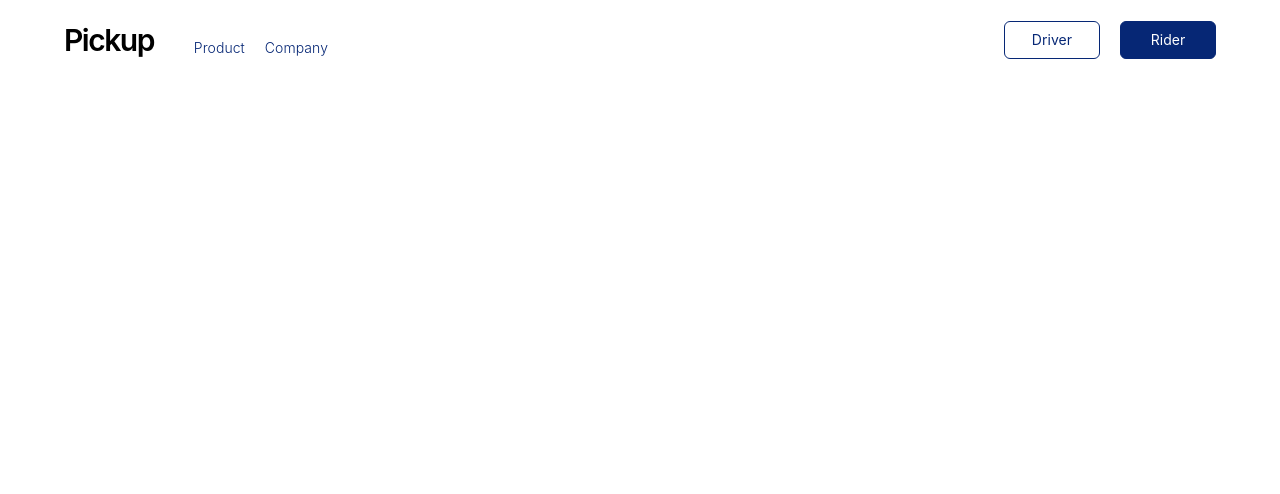
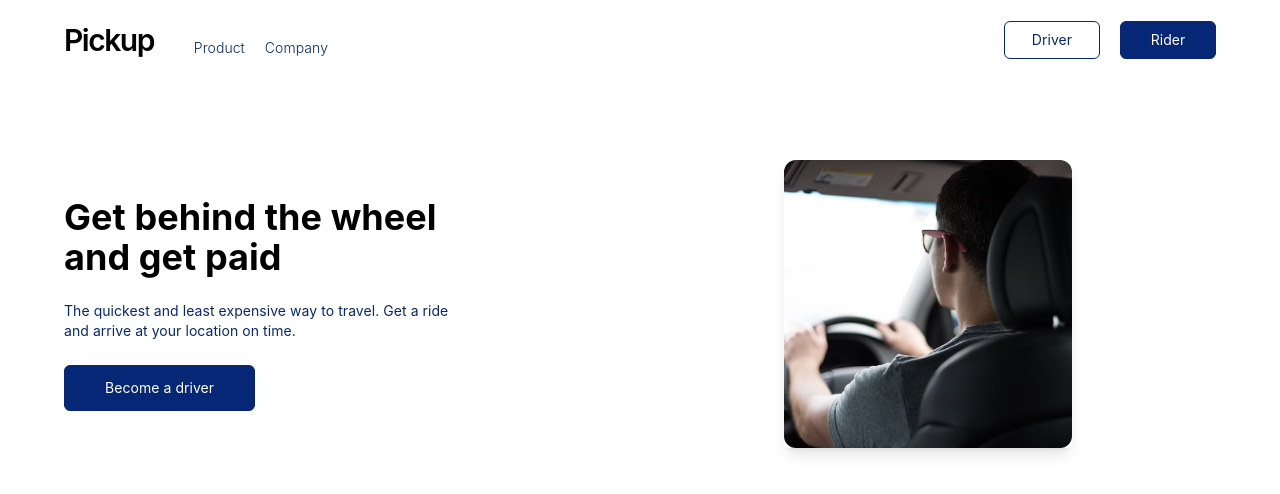
Before and after one commit to uduma-sonia/Pickup, a Next.js app: page / in a window 1280 px wide. Shown: the top 494 px of the page. Built offline with nearby package versions, Linux system fonts and the light colour scheme.

Commit message:
fixed hero section

```diff
--- /dev/null
+++ b/container/Home/Hero.jsx
@@ -0,0 +1,47 @@
+import React from "react";
+import Image from "next/image";
+
+export default function Hero() {
+  return (
+    <div className="mx-auto max-w-[1300px] py-14 xl:py-20 px-6 xl:px-16">
+      <div className="flex flex-col xl:flex-row justify-between items-center">
+        <div className="w-full xl:w-1/2 max-w-[400px] text-center xl:text-left">
+          <h3 className="font-bold text-3xl xl:text-4xl leading-tight">
+            Get behind the wheel and get paid
+          </h3>
+
+          <p className="text-sm text-primary font-normal my-6">
+            The quickest and least expensive way to travel. Get a ride and
+            arrive at your location on time.
+          </p>
+
+          <button className="border text-sm hidden xl:block border-primary rounded-md text-white bg-primary px-10 py-3">
+            Become a driver
+          </button>
+
+          <div className="flex items-center gap-5 xl:hidden justify-center">
+            <button className="border text-sm border-primary rounded-md text-primary w-24 py-2">
+              Driver
+            </button>
+
+            <button className="border text-sm border-primary rounded-md text-white bg-primary w-24 py-2">
+              Rider
+            </button>
+          </div>
+        </div>
+
+        <div className="w-full xl:w-1/2 mt-12 xl:mt-0 flex items-center justify-center">
+          <div className="h-72 relative shadow-lg w-72 ">
+            <Image
+              className="rounded-xl "
+              src="/images/hero_image.jpg"
+              alt=""
+              layout="fill"
+              objectFit="cover"
+            />
+          </div>
+        </div>
+      </div>
+    </div>
+  );
+}
--- a/container/Navbar.jsx
+++ b/container/Navbar.jsx
@@ -2,19 +2,25 @@ import React from "react";
 
 export default function Navbar() {
   return (
-    <div className="mx-auto max-w-[1300px]  h-[80px] px-6 xl:px-16">
+    <div className="mx-auto max-w-[1300px] h-[80px] px-6 xl:px-16">
       <div className="h-full flex items-center justify-between">
         <div className="flex items-end gap-10 ">
           <h1 className="text-3xl font-semibold tracking-tighter">Pickup</h1>
 
-          <div className="flex items-center font-light gap-5 text-sm text-primary">
+          <div className="items-center font-light gap-5 text-sm text-primary hidden xl:flex">
             <a className="cursor-pointer"> Product</a>
 
             <a className="cursor-pointer"> Company</a>
           </div>
         </div>
 
-        <div className="flex items-center gap-5">
+        <div className="items-center font-light gap-5 text-sm text-primary flex xl:hidden">
+          <a className="cursor-pointer"> Product</a>
+
+          <a className="cursor-pointer"> Company</a>
+        </div>
+
+        <div className="items-center gap-5 hidden xl:flex">
           <button className="border text-sm border-primary rounded-md text-primary w-24 py-2">
             Driver
           </button>
--- a/container/index.js
+++ /dev/null
@@ -1 +0,0 @@
-export { default as Navbar } from "./Navbar";
--- a/pages/index.js
+++ b/pages/index.js
@@ -1,11 +1,15 @@
 import dynamic from "next/dynamic";
 
-const [Navbar] = [dynamic(() => import("container/Navbar"))];
+const [Navbar, Hero] = [
+  dynamic(() => import("container/Navbar")),
+  dynamic(() => import("container/Home/Hero")),
+];
 
 export default function Home() {
   return (
     <>
       <Navbar />
+      <Hero />
     </>
   );
 }
```
Also changed, not shown: public/images/hero_image.jpg (added).
